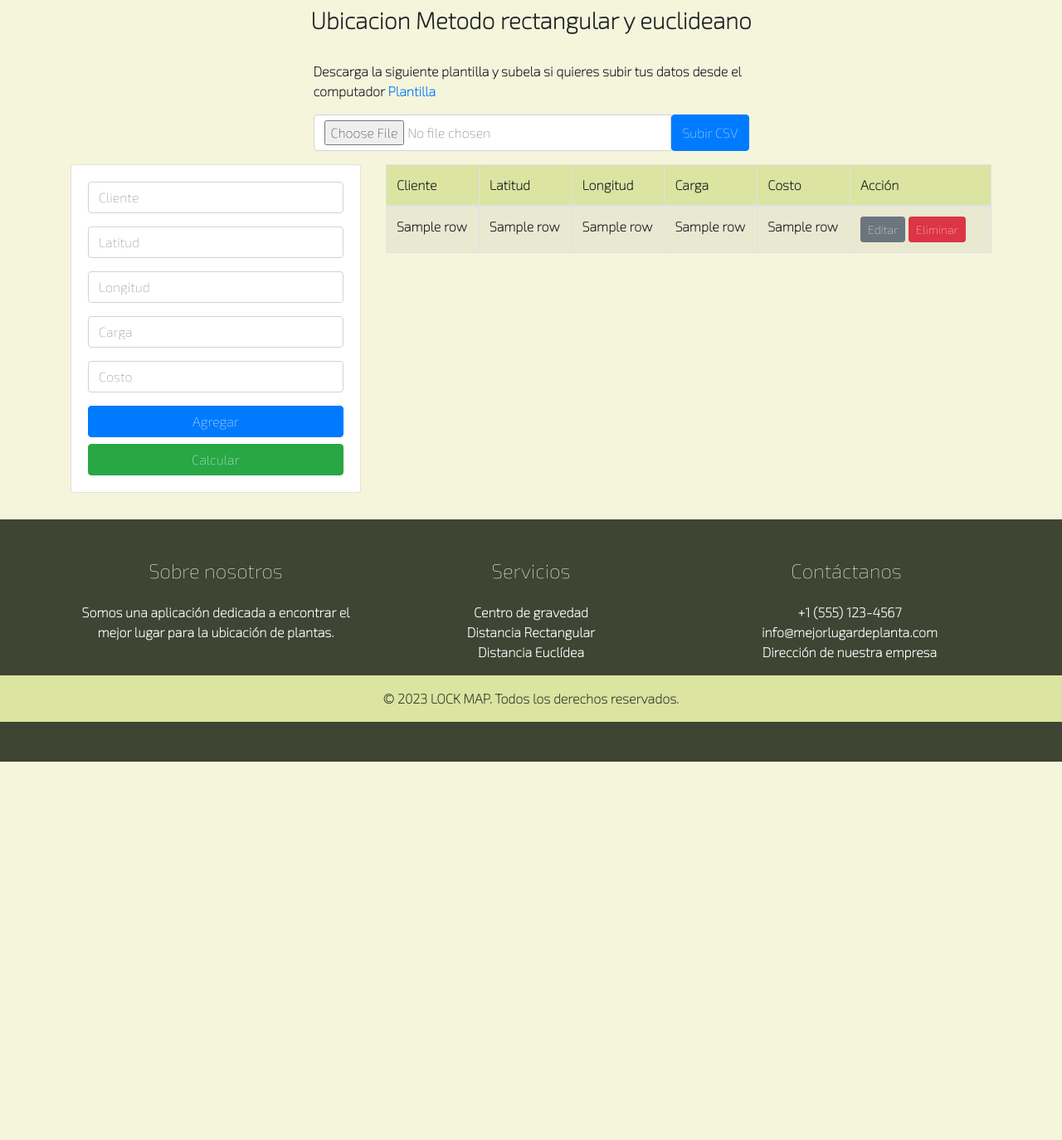
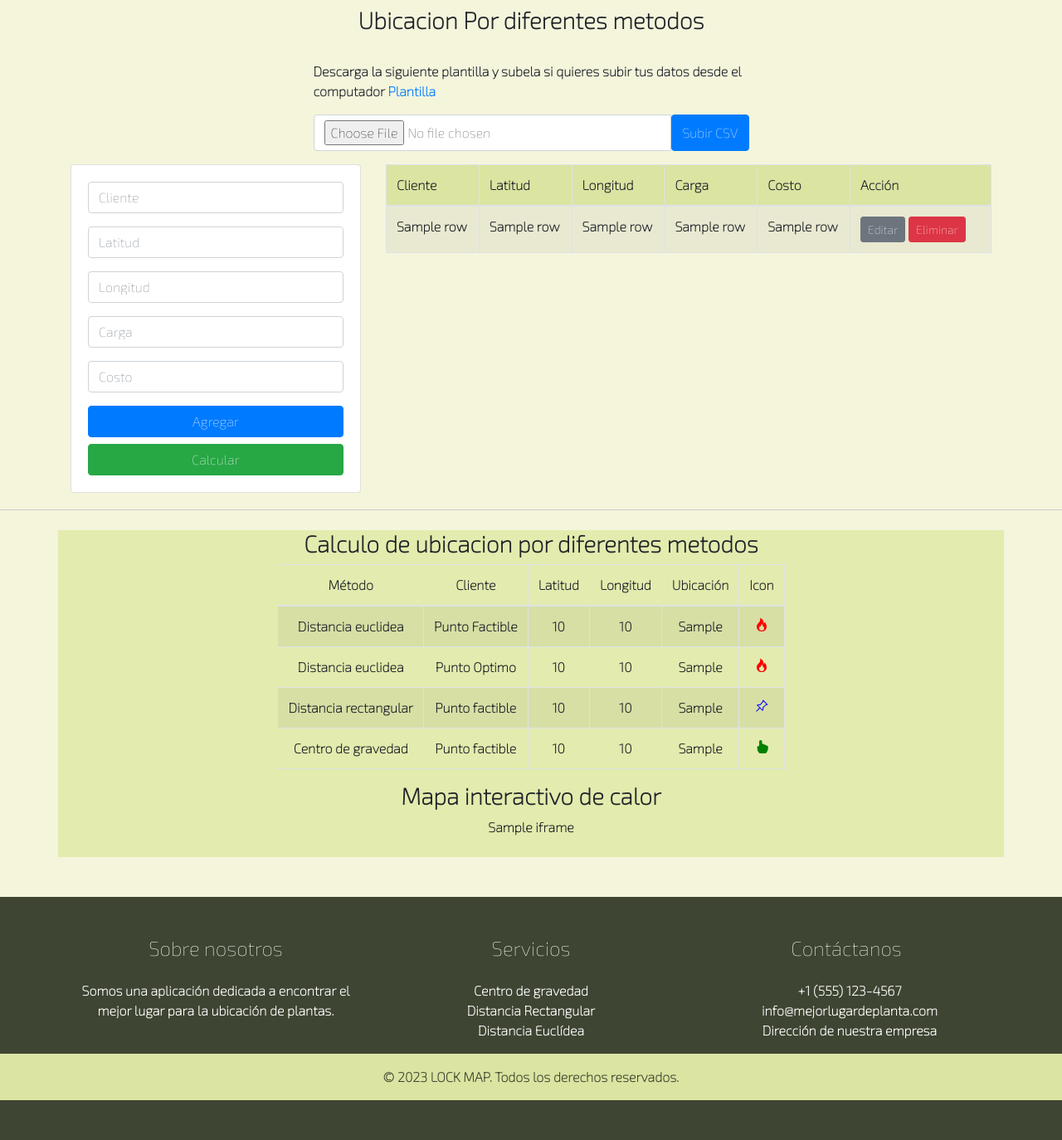
Before and after one commit to Arturo-daza/Ubicacion_plantas, a Flask app: template templates/ubicacion.html in a window 1280 px wide. Shown: the part 76-1450 px from the top of the page at 83% size. Before the commit the page ends 994 px from the top, so only its background shows below. Run offline with Flask 3, Linux system fonts and the light colour scheme; the template is opened without the code that fills it: most values are stand-ins (such as "Sample title", 1, 10 or a date in 2020); some libraries are stand-ins or nearby versions.

Commit message:
Terminada la version 1

```diff
--- a/main.py
+++ b/main.py
@@ -109,8 +109,8 @@ def Index():
 
 @app.route('/ubicacion')
 def ubicacion ():
-    list_users = consulta()
-    return render_template('ubicacion.html', list_users = list_users)
+    puntos = consulta()
+    return render_template('ubicacion.html', puntos = puntos)
 
 @app.route('/add_register_u', methods=['POST'])
 def add_register_u():
@@ -165,15 +165,16 @@ def subir_csv():
 
 @app.route('/calcular_ubicacion', methods = ['POST','GET'])
 def calcular_ubicacion():
-
+    puntos = consulta()
     ubicacionPlanta= up(consulta())
     mapa = ubicacionPlanta.metodos_unificados_mapa()
     resultado = ubicacionPlanta.euclideana
         # set the iframe width and height
-    mapa.get_root().width = "800px"
+    mapa.get_root().width = "1000px"
     mapa.get_root().height = "600px"
     iframe = mapa.get_root()._repr_html_()
     context = {
+        'puntos': puntos,
         'resultado_factible': resultado['Factible'],
         'resultado_optimo': resultado['Optimo'],
         'rectangular': ubicacionPlanta.rectangular,
@@ -184,7 +185,7 @@ def calcular_ubicacion():
         'localizacion_centro_gravedad': ubicacionPlanta.localizacion_centro_gravedad,
         'iframe':iframe
     }
-    return render_template('calculo_ubicacion.html', **context)
+    return render_template('ubicacion.html', **context)
 
 if __name__ == "__main__":
     app.run(debug=True, port = 8500)
--- a/static/css/style.css
+++ b/static/css/style.css
@@ -78,3 +78,9 @@ div {
   display: block;
   margin: auto;
   }
+
+hr {
+  border: none;
+  border-top: 1px solid #ccc;
+  margin: 20px 0;
+}
--- a/templates/calculo_rectangular.html
+++ b/templates/calculo_rectangular.html
@@ -2,7 +2,7 @@
 {% block body %}
 <div class="container" style="display: flex; flex-direction: column; text-align: center; align-items: center">
     <div class="row">
-        <h3>Distancia rectangular</h3>
+        <h3 style="font-weight: bold;">Distancia rectangular</h3>
     </div>
     <div>
 
--- a/templates/calculo_ubicacion.html
+++ b/templates/calculo_ubicacion.html
@@ -1,8 +1,8 @@
-{% extends "layout.html" %}
-{% block body %}
-<div class="container" style="display: flex; flex-direction: column; text-align: center; align-items: center">
+{% block calculo %}
+
+<div class="container mt-4 mb-4 pb-4" style="display: flex; flex-direction: column; text-align: center; align-items: center; background-color:rgb(227, 235, 174)">
     <div class="row">
-        <h3>Calculo de ubicacion por diferentes metodos</h3>
+        <h3 style="font-weight: bold;">Calculo de ubicacion por diferentes metodos</h3>
     </div>
     <div>
         <table id="example" class="table table-striped table-bordered" style="width:100%">
@@ -61,7 +61,7 @@
           </table>
 
     </div>
-    <h3>Mapa interactivo de calor</h3>
+    <h3 style="font-weight: bold;">Mapa interactivo de calor</h3>
 
     {{ iframe|safe }}
 
--- a/templates/ubicacion.html
+++ b/templates/ubicacion.html
@@ -6,7 +6,7 @@ Ubicacion
 <div class="container mb-2">
     <div class="row">
         <div class="mx-auto mb-3 mt-2">
-            <h3 style="font-weight: bold;">Ubicacion Metodo rectangular y euclideano</h3>
+            <h3 style="font-weight: bold;">Ubicacion Por diferentes metodos</h3>
         </div>
     </div>
     <div class="container">
@@ -109,4 +110,8 @@ Ubicacion
         </div>
     </div>
 </div>
+<hr>
+{% if resultado_factible %}
+{% include 'calculo_ubicacion.html' %}
+{% endif %}
 {% endblock %}
```
Also changed, not shown: other parts of templates/ubicacion.html (+3 -2 lines).
